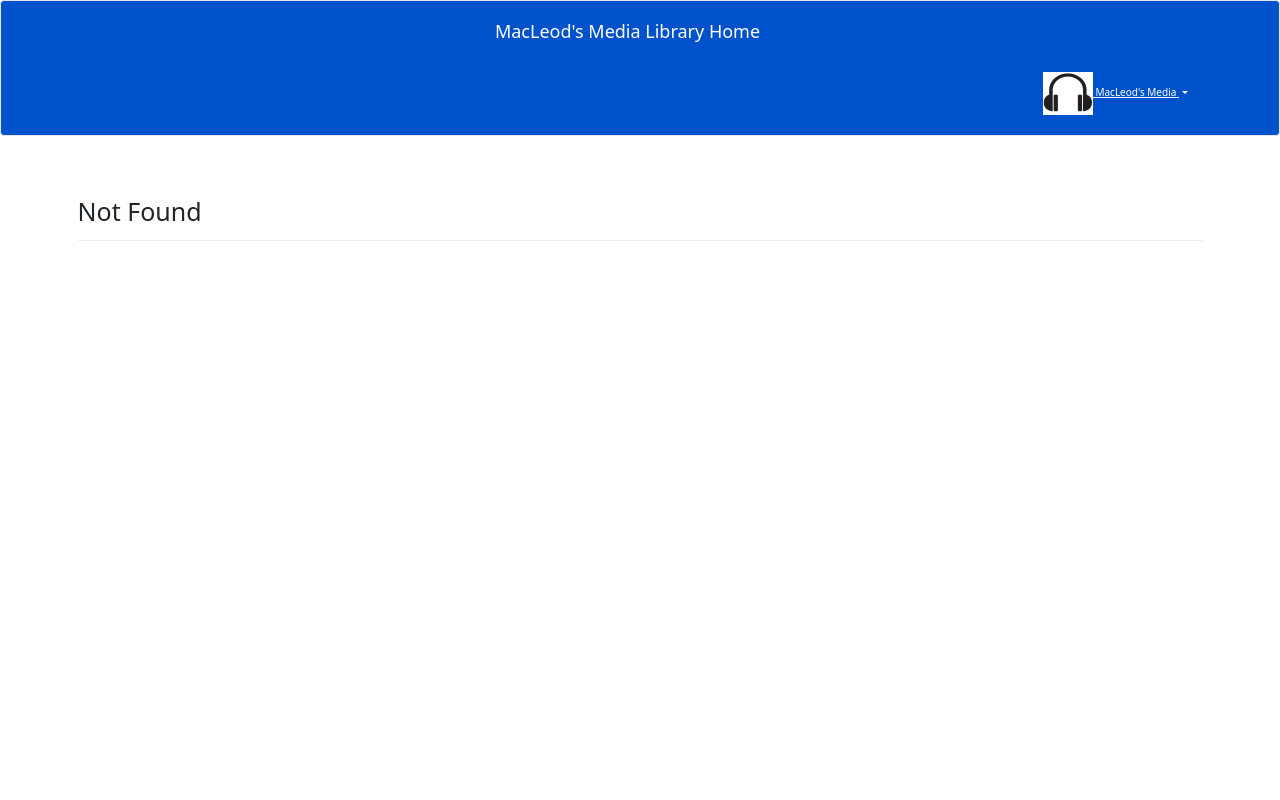
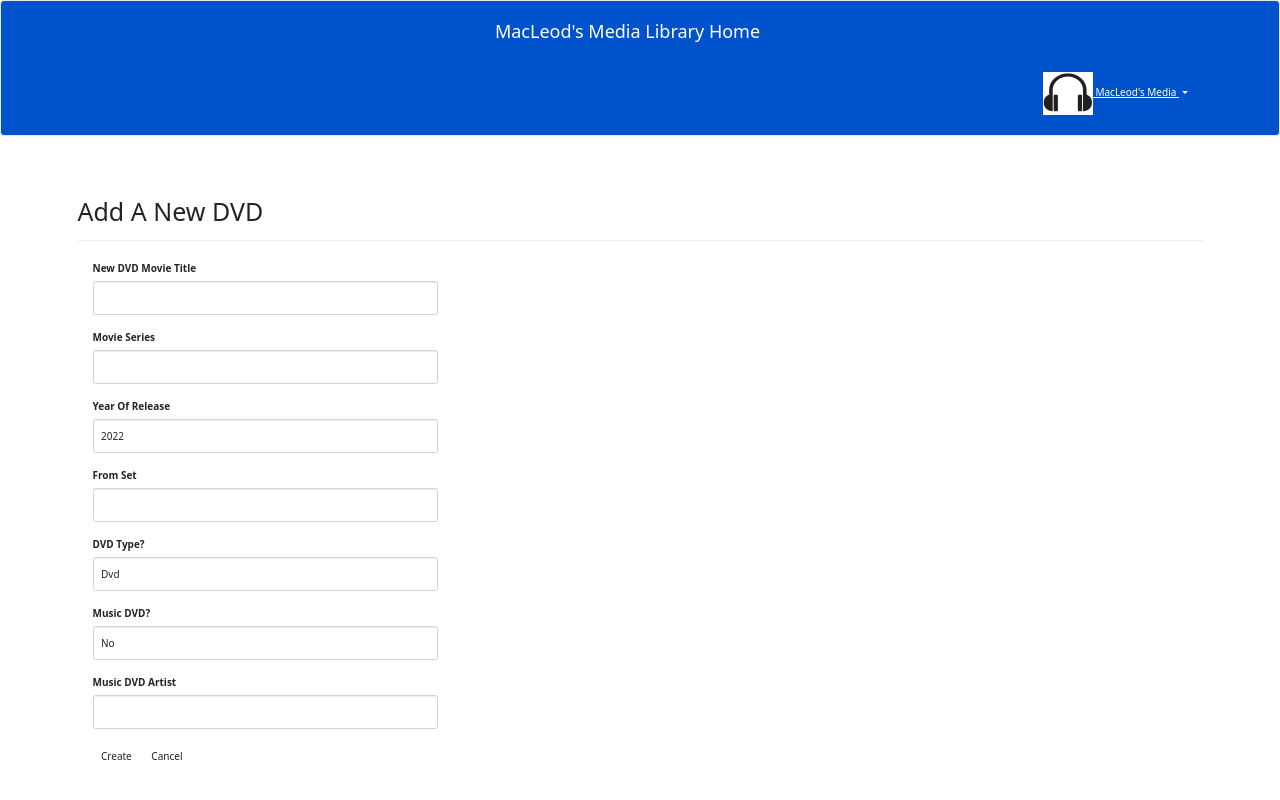
Before and after one commit to freeamac/MacMedia, a Flask app: page /dvds/add/ in a window 1280 px wide. Run offline with Flask 2, Linux system fonts and the light colour scheme; some libraries are stand-ins or nearby versions.

Commit message:
Add new DVD functionality

```diff
--- a/app/__init__.py
+++ b/app/__init__.py
@@ -55,6 +55,9 @@ def create_app():
         db.create_all()
         load_demo_data(db)
 
+    # TODO - Securely inject into environment for production
+    app.config['SECRET_KEY'] = os.environ.get('SECRET_KEY', 'you-will-never-guess')
+
     return app
 
 app = create_app()
--- a/app/dvds/forms.py
+++ b/app/dvds/forms.py
@@ -0,0 +1,28 @@
+from datetime import date
+
+from flask_wtf import FlaskForm
+from wtforms import IntegerField, IntegerRangeField, SelectField, StringField, SubmitField
+from wtforms.validators import DataRequired, Length
+from wtforms.widgets import CheckboxInput
+
+from app.models import Media_Type_Enum
+
+class DataRequiredNoFlags(DataRequired):
+    """
+    Clears the HTML field flags to disable client side validation to avoid validation errors if form is cancelled.
+    """
+    field_flags = ()
+
+
+class NewDVDForm(FlaskForm):
+    """ Form to define a new application """
+    dvd_title = StringField('New DVD Movie Title', validators=[DataRequiredNoFlags(), Length(0, 120)])
+    dvd_series = StringField('Movie Series', validators=[Length(0, 120)])
+    dvd_year = IntegerField('Year Of Release', validators=[DataRequiredNoFlags()], default=date.today().year)
+    dvd_set = StringField('From Set', validators=[Length(0, 120)])
+    dvd_media_type = SelectField('DVD Type?', choices=[Media_Type_Enum.dvd.name.capitalize(), Media_Type_Enum.blueray.name.capitalize()])
+    dvd_music_type = SelectField('Music DVD?', choices=['No', 'Yes'])
+    dvd_music_artist = StringField('Music DVD Artist', validators=[Length(0,120)])
+
+    submit = SubmitField('Create')
+    cancel = SubmitField('Cancel')
--- a/app/dvds/routes.py
+++ b/app/dvds/routes.py
@@ -1,7 +1,11 @@
-from flask import render_template
+from flask import flash, redirect, render_template, request, url_for
+
+from app.creations import create_dvd
 
 from . import dvds
+from .forms import NewDVDForm
 from app.queries import get_all_dvds
+from app.exceptions import UniqueNameError, ModelNotFound
 from app import db
 
 
@@ -14,10 +18,40 @@ def index():
     # return render_template('dvds_main.html', dvds=dvds)
     return render_template('dvds_main.html')
 
-@dvds.route('/add/')
+@dvds.route('/add/', methods=['GET', 'POST'])
 def add_dvd():
     """ Add a new DVD to the list of DVDs """
-    return render_template('404.html')
+
+    form = NewDVDForm()
+
+    if request.method == 'POST':
+        if form.cancel.data:
+            return redirect(url_for('.index'))
+
+        if form.validate:
+            data = {}
+            data['title'] = form.dvd_title.data
+            data['series'] = form.dvd_series.data
+            data['year'] = form.dvd_year.data
+            data['set'] = form.dvd_set.data
+            data['media_type'] = form.dvd_media_type.data
+            if form.dvd_music_type.data == 'No':
+                data['music_type'] = False
+            else:
+                data['music_type'] = True
+            data['artist'] = form.dvd_music_artist.data
+
+            try:
+                new_dvd = create_dvd(db, data)
+                if new_dvd is None:
+                    flash('Error: Unable to add "{}" to the DVD library'.format(new_dvd.title))
+                else:
+                    flash('Added "{}" to the DVD library'.format(new_dvd.title))
+            except (ModelNotFound, UniqueNameError) as err:
+                flash(str(err))
+            return redirect(url_for('.index'))
+
+    return render_template('add_new_dvd.html', form=form)
 
 @dvds.route('/delete/<id>')
 def delete_dvd():
--- /dev/null
+++ b/app/templates/add_new_dvd.html
@@ -0,0 +1,20 @@
+{% extends "base.html" %}
+{% import "bootstrap/wtf.html" as wtf %}
+
+{% block title %}Add New DVD To DVD Library{% endblock %}
+
+{% block page_content %}
+<div class="page-header">
+    <h1>Add A New DVD</h1>
+</div>
+
+<div class="col-md-4">
+    {{ wtf.quick_form(form) }}
+</div>
+
+{% endblock %}
+
+{% block scripts %}
+{{ super() }}
+{{ pagedown.include_pagedown() }}
+{% endblock %}
```
Also changed, not shown: app/creations.py (added, +36 -0 lines), app/exceptions.py (added, +38 -0 lines), app/models.py (+9 -0 lines), app/queries.py (+27 -0 lines), app/templates/dvds_main.html (+3 -16 lines), app/updates.py (added, +9 -0 lines).
